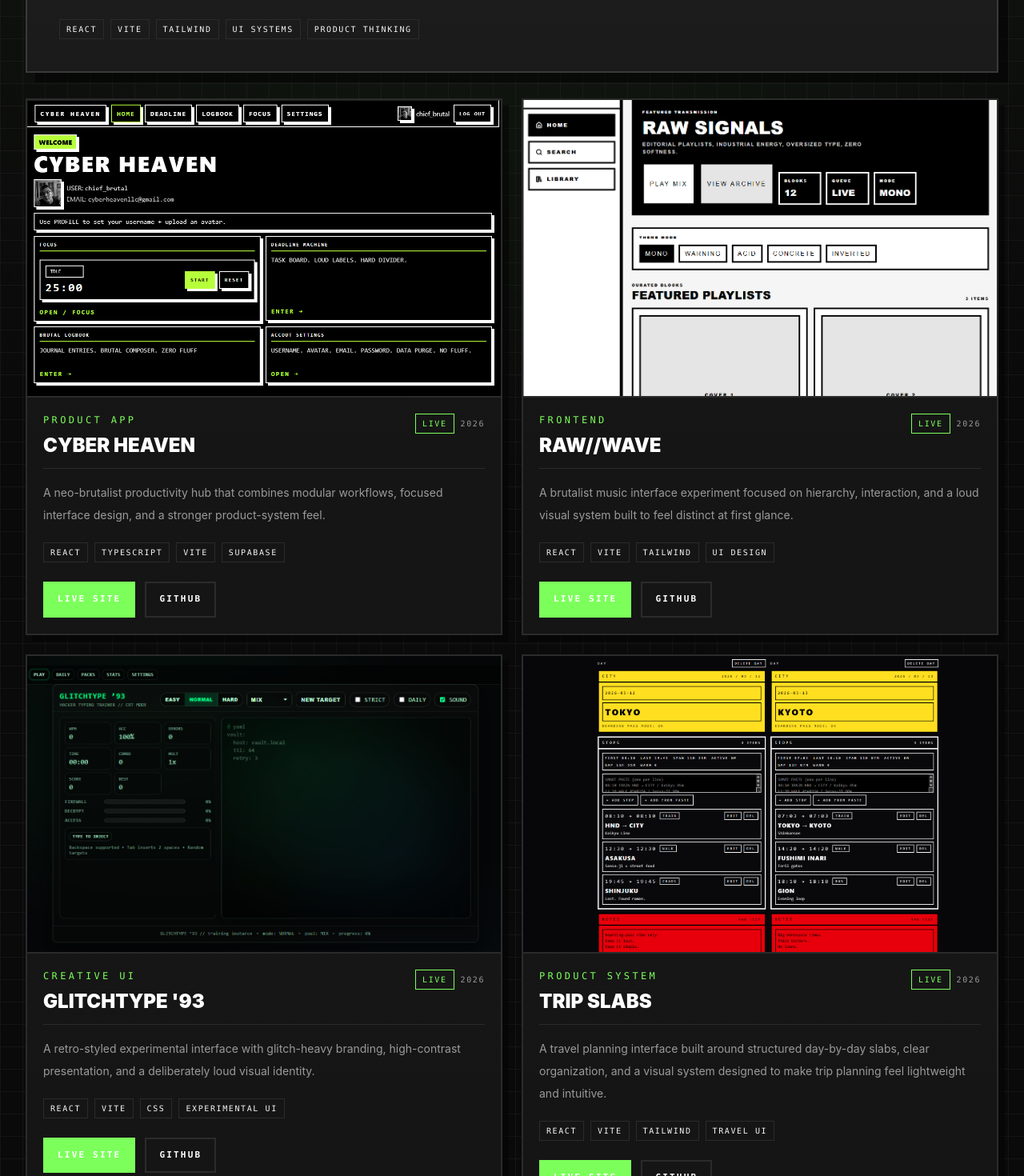
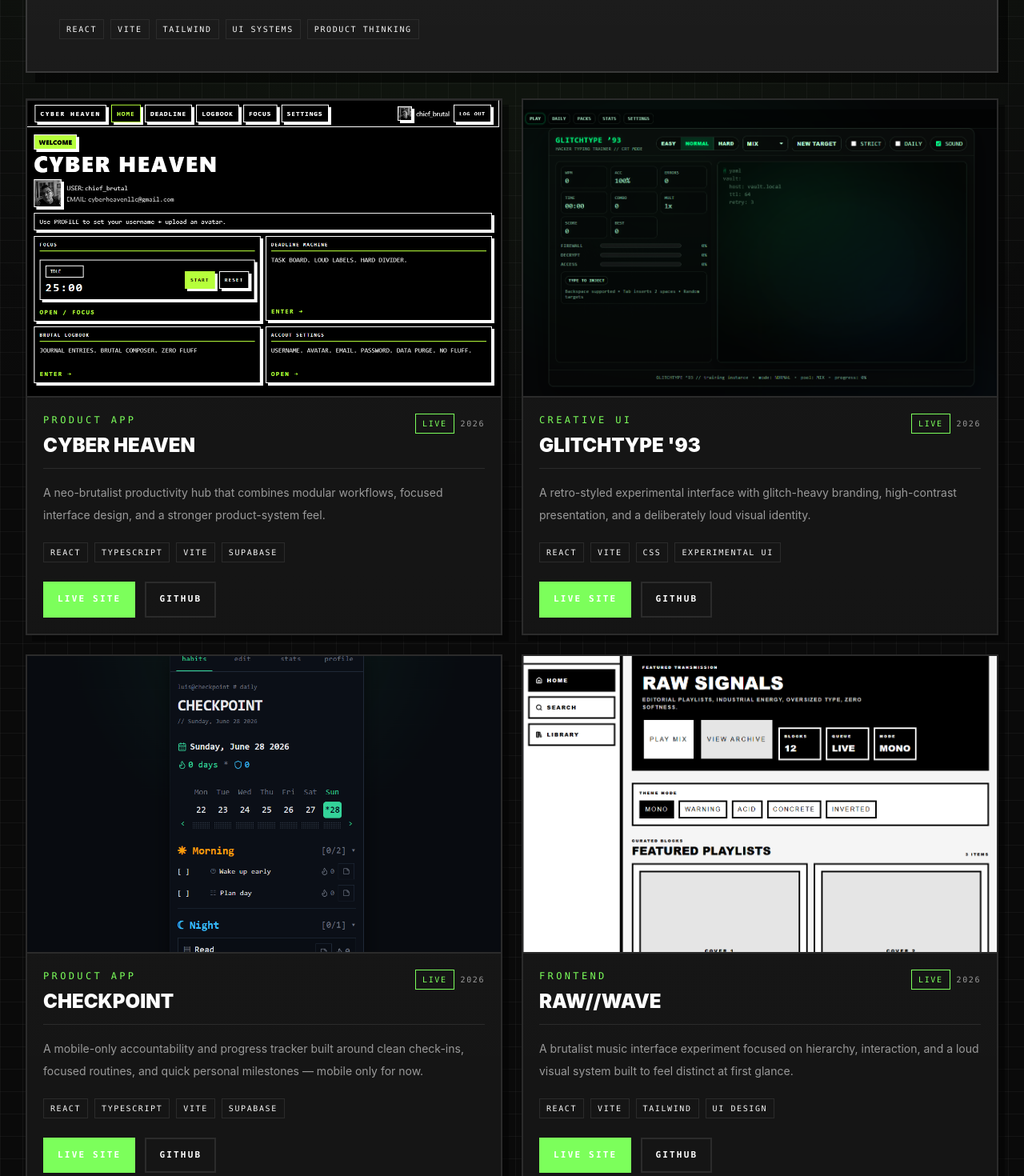
Before and after one commit to YoItsLuisBro/null-signal-2.0, a React (Vite) app: page /projects in a window 1280 px wide. Shown: the part 400-1870 px from the top of the page at 80% size. Built offline with nearby package versions, Linux system fonts and the light colour scheme.

Commit message:
Added Checkpoint to projects

```diff
--- a/src/features/projects/projects.data.js
+++ b/src/features/projects/projects.data.js
@@ -5,6 +5,7 @@ import tripSlabsCover from "../../assets/projects/trip-slabs-cover.png";
 import roleReadyCover from "../../assets/projects/role-ready-cover.png";
 import queryQuestCover from "../../assets/projects/quest-query-cover.png";
 import scriptQuestCover from "../../assets/projects/script-quest-cover.png";
+import checkpointCover from "../../assets/projects/checkpoint-cover.png";
 
 export const projects = [
   {
@@ -16,6 +17,34 @@ export const projects = [
     liveUrl: "https://cyberheaven.app/",
     repoUrl: "https://github.com/YoItsLuisBro/cyberheaven",
     image: cyberHeavenCover,
+    featured: true,
+    status: "Live",
+    year: "2026",
+    category: "Product App",
+  },
+  {
+    slug: "glitchtype93",
+    title: "GLITCHTYPE '93",
+    description:
+      "A retro-styled experimental interface with glitch-heavy branding, high-contrast presentation, and a deliberately loud visual identity.",
+    stack: ["React", "Vite", "CSS", "Experimental UI"],
+    liveUrl: "https://glitchtype93.vercel.app/",
+    repoUrl: "https://github.com/YoItsLuisBro/glitchtype93",
+    image: glitchtype93Cover,
+    featured: true,
+    status: "Live",
+    year: "2026",
+    category: "Creative UI",
+  },
+  {
+    slug: "checkpoint",
+    title: "CHECKPOINT",
+    description:
+      "A mobile-only accountability and progress tracker built around clean check-ins, focused routines, and quick personal milestones — mobile only for now.",
+    stack: ["React", "TypeScript", "Vite", "Supabase"],
+    liveUrl: "https://checkpoint-khaki-eight.vercel.app/",
+    repoUrl: "https://github.com/YoItsLuisBro/checkpoint",
+    image: checkpointCover,
     featured: true,
     status: "Live",
     year: "2026",
@@ -34,20 +63,6 @@ export const projects = [
     status: "Live",
     year: "2026",
     category: "Frontend",
-  },
-  {
-    slug: "glitchtype93",
-    title: "GLITCHTYPE '93",
-    description:
-      "A retro-styled experimental interface with glitch-heavy branding, high-contrast presentation, and a deliberately loud visual identity.",
-    stack: ["React", "Vite", "CSS", "Experimental UI"],
-    liveUrl: "https://glitchtype93.vercel.app/",
-    repoUrl: "https://github.com/YoItsLuisBro/glitchtype93",
-    image: glitchtype93Cover,
-    featured: true,
-    status: "Live",
-    year: "2026",
-    category: "Creative UI",
   },
   {
     slug: "trip-slabs",
```
Also changed, not shown: src/assets/projects/checkpoint-cover.png (added).
